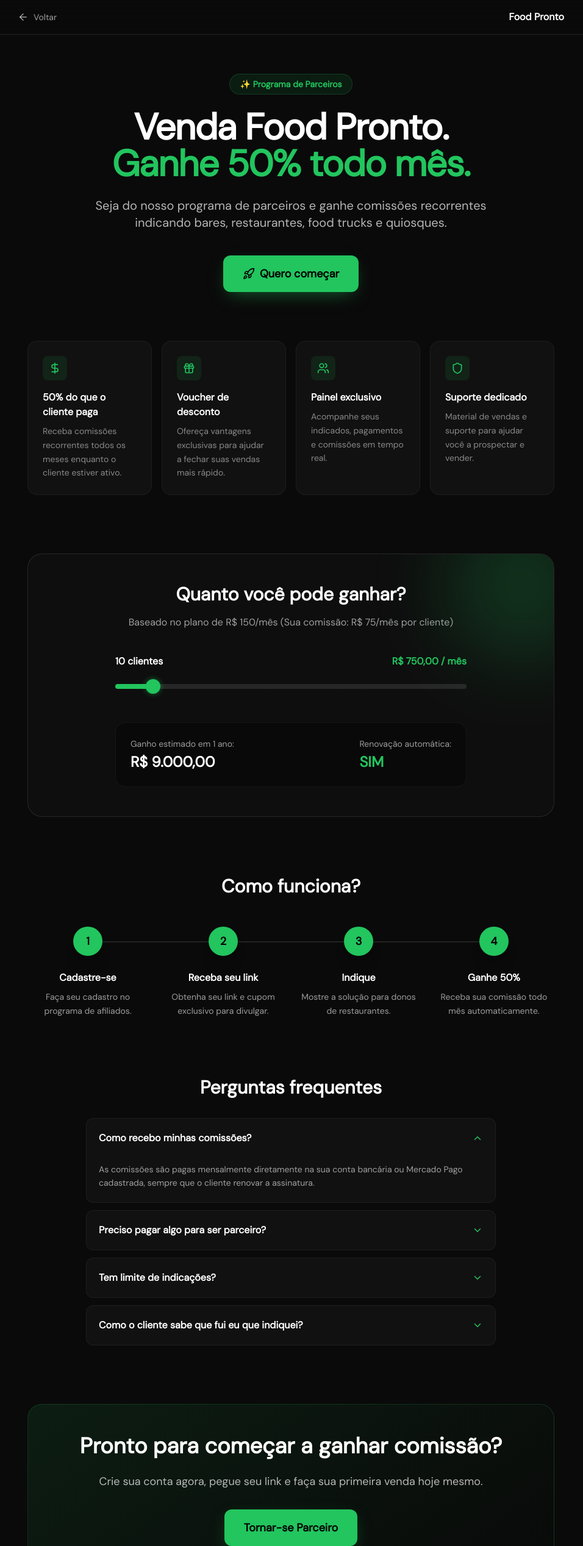
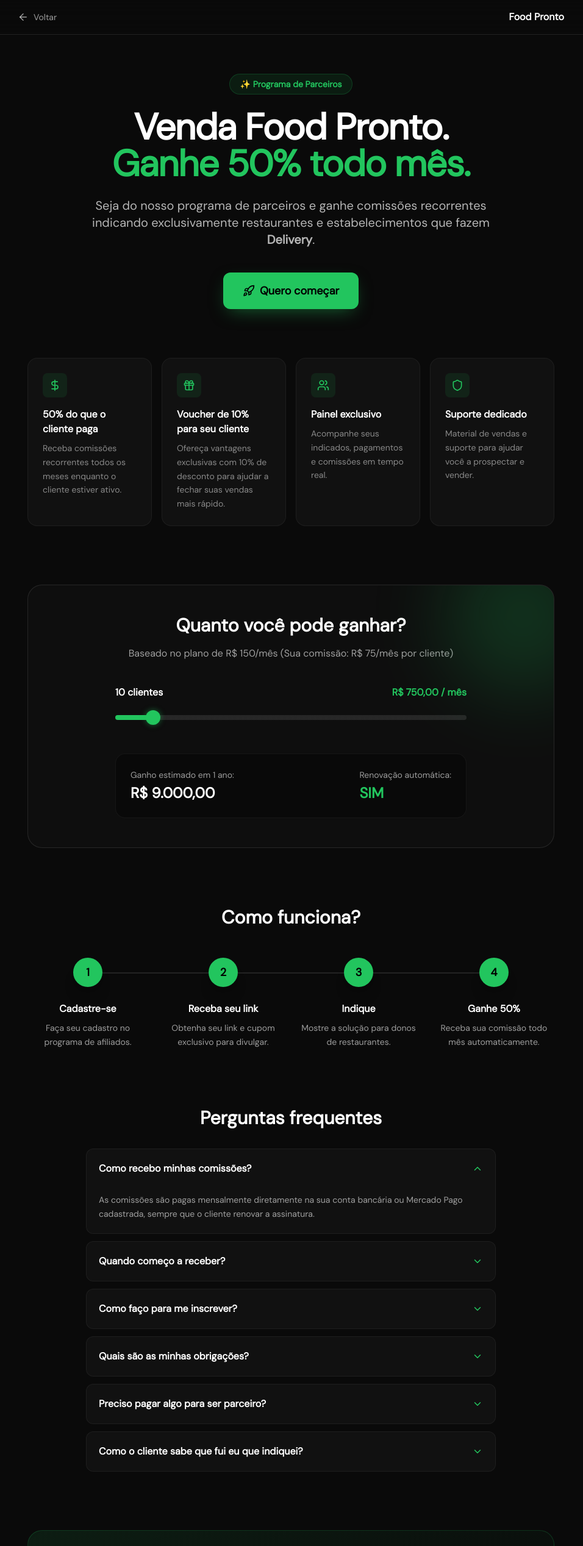
Before and after one commit to brasilagency2026/fooddelivery, a Next.js app: page /trabalhe-conosco in a window 1280 px wide. Shown: the top 2536 px of the page at 61% size, without its empty margins (163-1119 px from the left). Built offline with nearby package versions, Linux system fonts and the light colour scheme; no server answers.

Commit message:
Content: Update affiliate text based on new requirements

```diff
--- a/app/trabalhe-conosco/page.tsx
+++ b/app/trabalhe-conosco/page.tsx
@@ -23,16 +23,24 @@ export default function TrabalheConoscoPage() {
       answer: "As comissões são pagas mensalmente diretamente na sua conta bancária ou Mercado Pago cadastrada, sempre que o cliente renovar a assinatura."
     },
     {
+      question: "Quando começo a receber?",
+      answer: "A comissão começa a ser paga após o período de teste gratuito de 30 dias do restaurante, assim que ele realizar o primeiro pagamento da assinatura."
+    },
+    {
+      question: "Como faço para me inscrever?",
+      answer: "Basta clicar em 'Quero começar' ou 'Tornar-se Parceiro', preencher seus dados básicos e você receberá acesso ao seu link exclusivo e painel de controle."
+    },
+    {
+      question: "Quais são as minhas obrigações?",
+      answer: "Nenhuma! Você não tem metas de vendas mínimas, horários ou exclusividade. Você trabalha quando e onde quiser, indicando nossa plataforma de delivery para seus contatos."
+    },
+    {
       question: "Preciso pagar algo para ser parceiro?",
       answer: "Não! O programa de parceiros é 100% gratuito. Você não paga nada para se cadastrar ou para começar a vender."
     },
     {
-      question: "Tem limite de indicações?",
-      answer: "Não há limite! Quanto mais clientes você indicar, mais você ganha. O céu é o limite para as suas comissões recorrentes."
-    },
-    {
       question: "Como o cliente sabe que fui eu que indiquei?",
-      answer: "Você receberá um link exclusivo e um cupom de desconto. Quando o restaurante se cadastrar usando seu link ou cupom, o sistema atrela a conta dele à sua."
+      answer: "Você receberá um link exclusivo e um voucher de 10% de desconto. Quando o restaurante se cadastrar usando seu link ou voucher, o sistema atrela a conta dele à sua."
     }
   ];
 
@@ -61,7 +69,7 @@ export default function TrabalheConoscoPage() {
             <span style={{ color: "#22c55e" }}>Ganhe 50% todo mês.</span>
           </h1>
           <p className="text-lg md:text-xl max-w-2xl mx-auto mb-10 leading-relaxed" style={{ color: "rgba(255,255,255,0.7)" }}>
-            Seja do nosso programa de parceiros e ganhe comissões recorrentes indicando bares, restaurantes, food trucks e quiosques.
+            Seja do nosso programa de parceiros e ganhe comissões recorrentes indicando exclusivamente restaurantes e estabelecimentos que fazem <strong>Delivery</strong>.
           </p>
           <a
             href="#cadastro"
@@ -77,7 +85,7 @@ export default function TrabalheConoscoPage() {
         <div className="grid md:grid-cols-2 lg:grid-cols-4 gap-4 mb-24 animate-slide-up" style={{ animationDelay: "0.1s" }}>
           {[
             { icon: DollarSign, title: "50% do que o cliente paga", desc: "Receba comissões recorrentes todos os meses enquanto o cliente estiver ativo." },
-            { icon: Gift, title: "Voucher de desconto", desc: "Ofereça vantagens exclusivas para ajudar a fechar suas vendas mais rápido." },
+            { icon: Gift, title: "Voucher de 10% para seu cliente", desc: "Ofereça vantagens exclusivas com 10% de desconto para ajudar a fechar suas vendas mais rápido." },
             { icon: Users, title: "Painel exclusivo", desc: "Acompanhe seus indicados, pagamentos e comissões em tempo real." },
             { icon: Shield, title: "Suporte dedicado", desc: "Material de vendas e suporte para ajudar você a prospectar e vender." }
           ].map((item, i) => (
```
